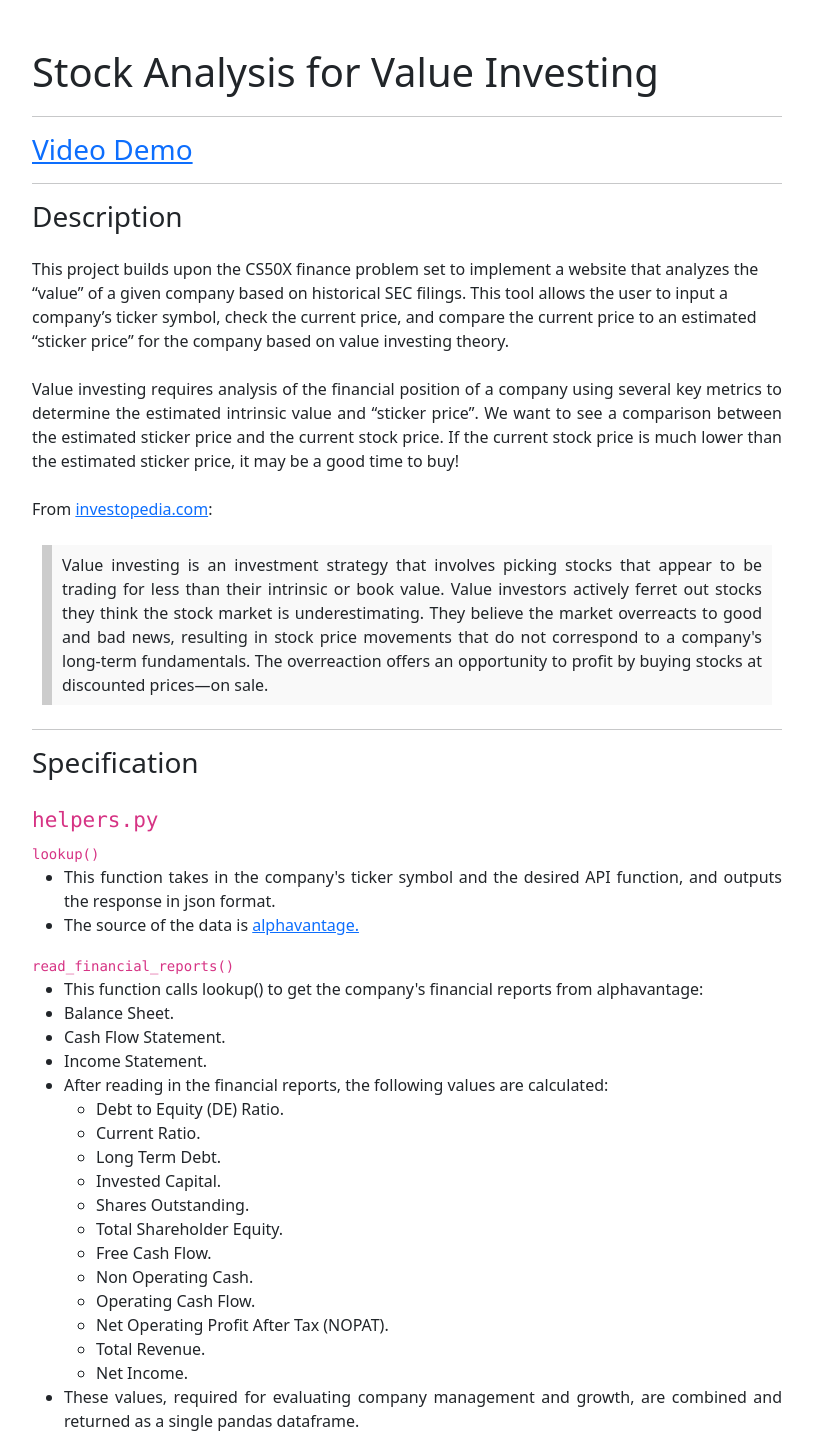
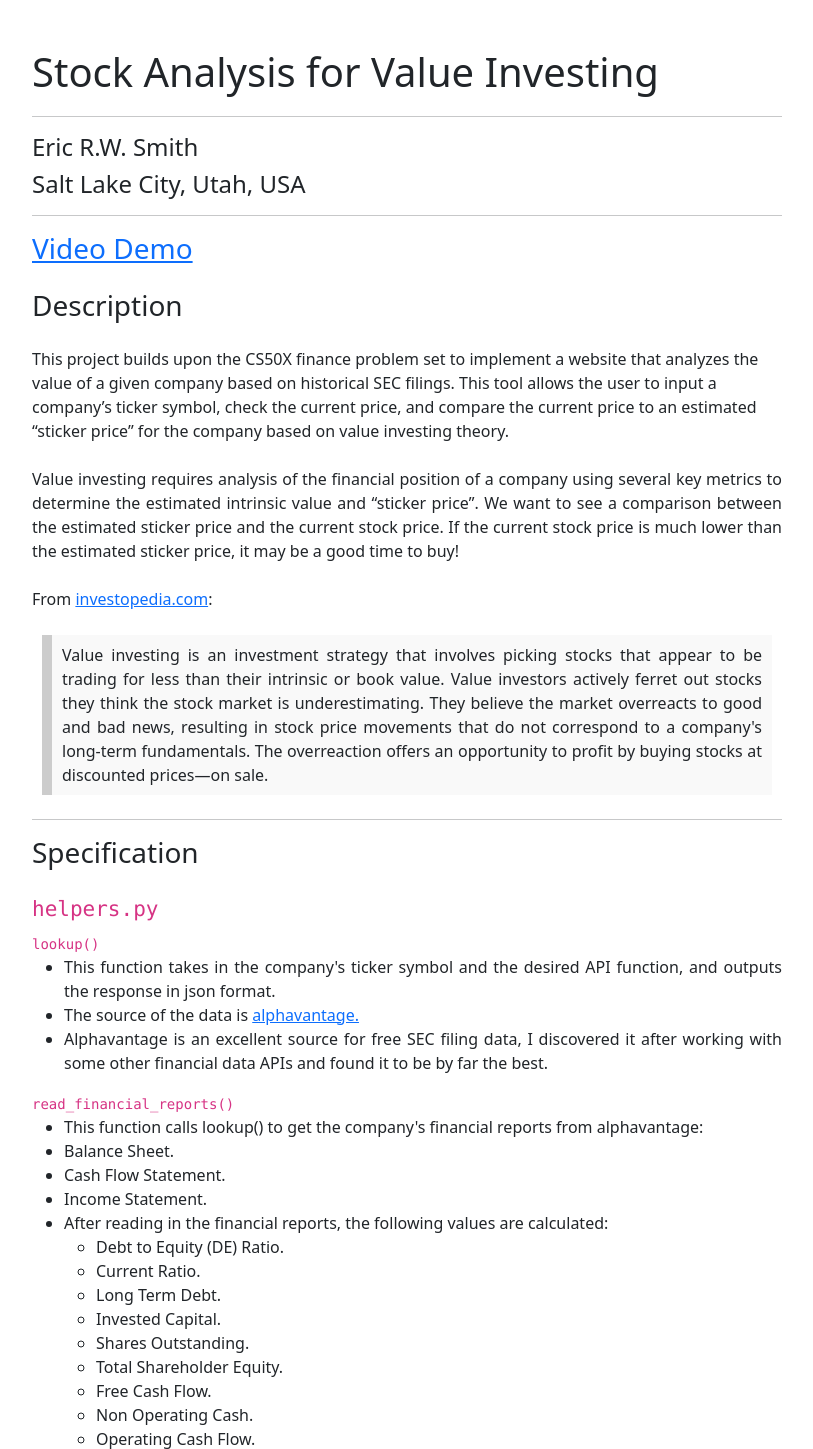
Before and after one commit to erwsmith/value_investing, a Flask app: page / in a window 1280 px wide. Shown: the part 76-1525 px from the top of the page, without its empty margins (233-1046 px from the left). Run offline with Flask 2, Linux system fonts and the light colour scheme; a user stored in the database is signed in; some libraries are stand-ins or nearby versions.

Commit message:
minor formatting and additions to content

```diff
--- a/templates/index.html
+++ b/templates/index.html
@@ -7,13 +7,16 @@
 {% block main %}
 
     <div class="bod">
-        <h1 id="stock-analysis-for-value-investing">Stock Analysis for Value Investing</h1>
+        <h1>Stock Analysis for Value Investing</h1>
+        <hr>
+        <h4>Eric R.W. Smith</h4>
+        <h4>Salt Lake City, Utah, USA</h4>
         <hr>
         <h3 id="video-demo-url"><a href="https://youtu.be/dQw4w9WgXcQ">Video Demo</a></h3>
-        <hr>
+        <br>
         <h3 id="description">Description</h3>
             <br>
-            <p class="text-start">This project builds upon the CS50X finance problem set to implement a website that analyzes the “value” of a given company based on historical SEC filings. This tool allows the user to input a company’s ticker symbol, check the current price, and compare the current price to an estimated “sticker price” for the company based on value investing theory.</p>
+            <p class="text-start">This project builds upon the CS50X finance problem set to implement a website that analyzes the value of a given company based on historical SEC filings. This tool allows the user to input a company’s ticker symbol, check the current price, and compare the current price to an estimated “sticker price” for the company based on value investing theory.</p>
             <br>
             <p>Value investing requires analysis of the financial position of a company using several key metrics to determine the estimated intrinsic value and “sticker price”. We want to see a comparison between the estimated sticker price and the current stock price. If the current stock price is much lower than the estimated sticker price, it may be a good time to buy!</p>
             <br>
@@ -29,6 +32,7 @@
                 <ul>
                     <li>This function takes in the company's ticker symbol and the desired API function, and outputs the response in json format.</li>
                     <li>The source of the data is <a href="https://www.alphavantage.co/">alphavantage.</a></li>
+                    <li>Alphavantage is an excellent source for free SEC filing data, I discovered it after working with some other financial data APIs and found it to be by far the best.</li>
                 </ul>
             <p><code>read_financial_reports()</code></p>
                 <ul>
@@ -86,7 +90,7 @@
                 </ul>
             <p><code>yahoo_growth()</code></p>
                 <ul class = "text-align: justify max-width: 1000px margin: auto">
-                    <li>This function uses the selenium web automation package to scrape the analyst 5 year estimated growth rate from <a href="finance.yahoo.com">yahoo finance</a>.</li>
+                    <li>This function uses the selenium web automation package to scrape the analyst 5 year estimated growth rate from <a href="https://finance.yahoo.com/lookup">yahoo finance</a>.</li>
                     <li>Getting the desired data point required using the full xpath</li>
                 </ul>
             <p><code>sticker_price()</code></p>
```
